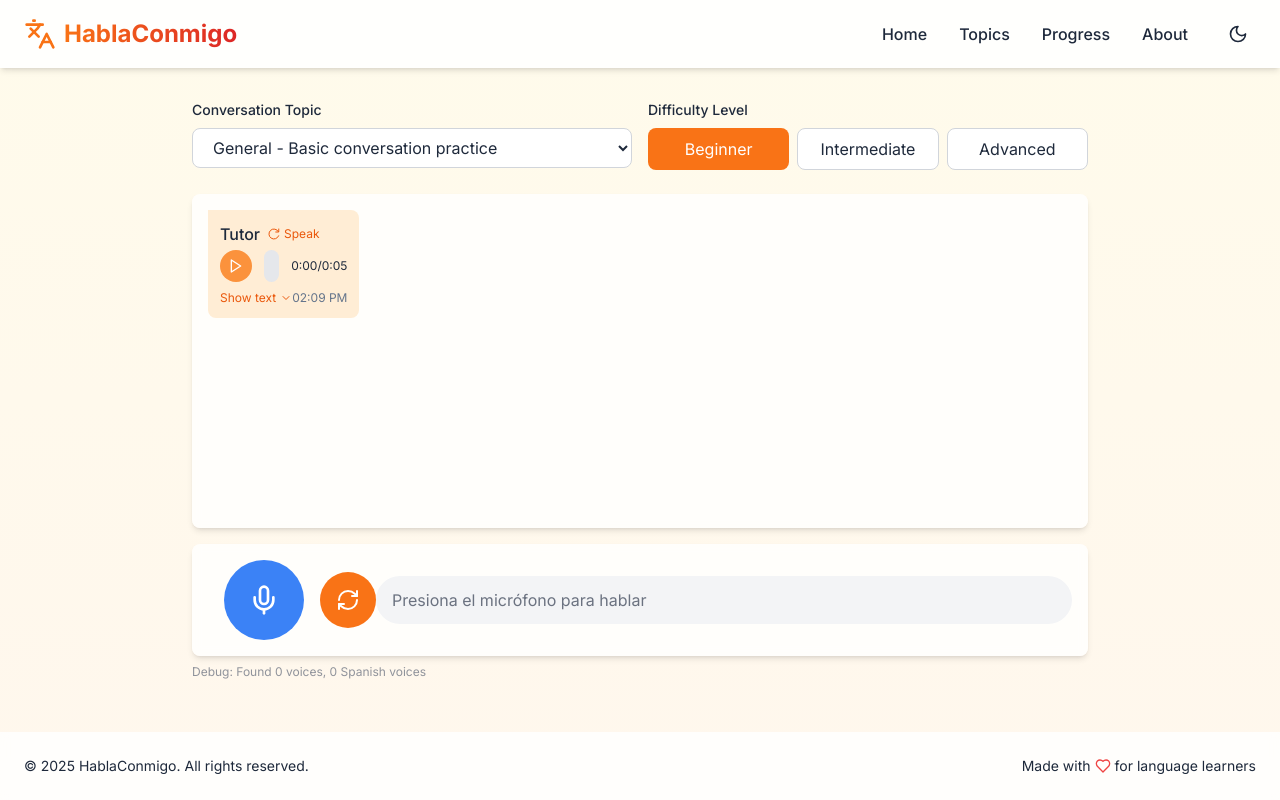
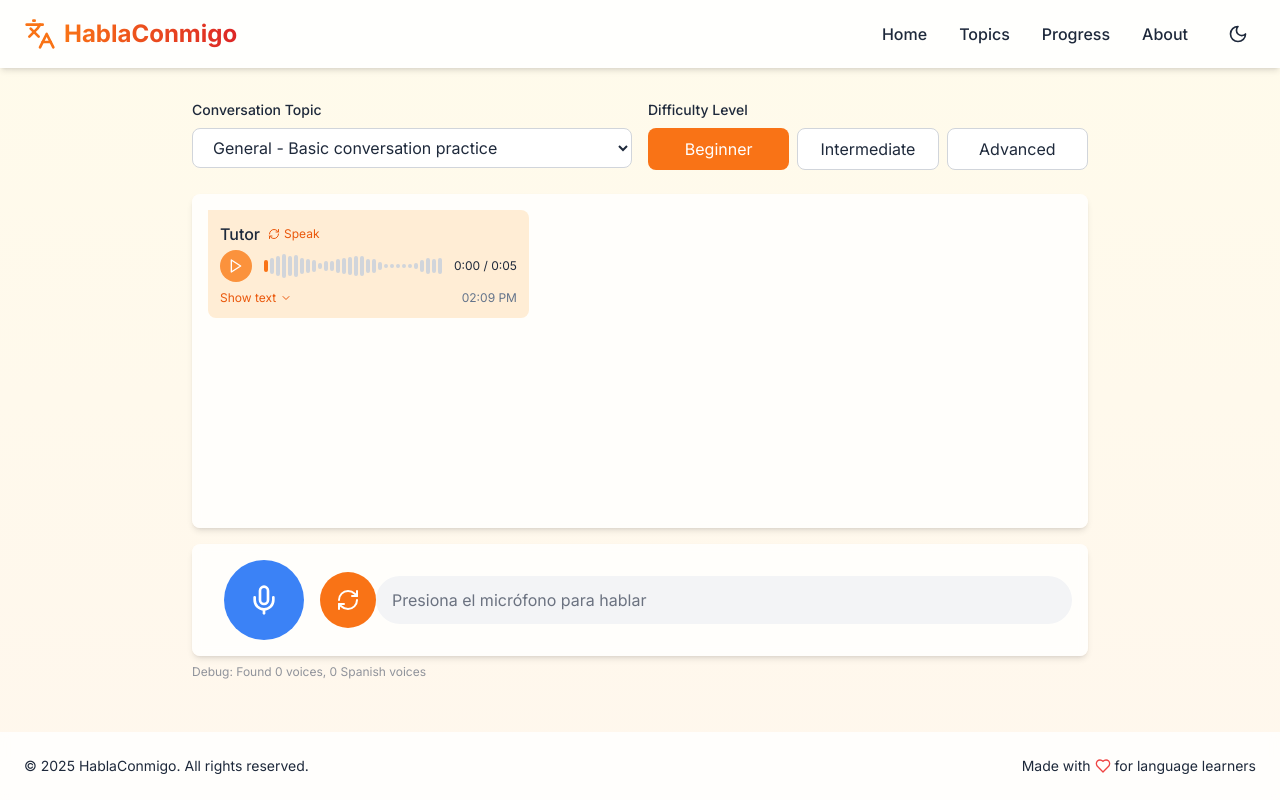
Before and after one commit to ratiebareeng/habla-conmigo, a React (Vite) app: page / in a window 1280 px wide. Built offline with nearby package versions, Linux system fonts and the light colour scheme.

Commit message:
ui update

```diff
--- a/src/components/VoiceMessage.tsx
+++ b/src/components/VoiceMessage.tsx
@@ -1,4 +1,6 @@
+import { ChevronDown, ChevronUp, Pause, Play, RefreshCw } from 'lucide-react';
 import React, { useEffect, useRef, useState } from 'react';
+import VoiceWaveform from './VoiceWaveForm';
 
 interface VoiceMessageProps {
   text: string;
@@ -14,13 +16,8 @@ const VoiceMessage: React.FC<VoiceMessageProps> = ({ text, duration, isAi, onRet
   const [intervalId, setIntervalId] = useState<number | null>(null);
   const audioRef = useRef<HTMLAudioElement | null>(null);
 
+  // Clean up on unmount
   useEffect(() => {
-    // Create audio context and element when component mounts
-    if (typeof window !== 'undefined') {
-      audioRef.current = new Audio();
-    }
-
-    // Clean up on unmount
     return () => {
       if (intervalId) clearInterval(intervalId);
       if (audioRef.current) {
@@ -28,7 +25,7 @@ const VoiceMessage: React.FC<VoiceMessageProps> = ({ text, duration, isAi, onRet
         audioRef.current = null;
       }
     };
-  }, []);
+  }, [intervalId]);
 
   // Convert seconds to MM:SS format
   const formatTime = (seconds: number) => {
@@ -37,7 +34,7 @@ const VoiceMessage: React.FC<VoiceMessageProps> = ({ text, duration, isAi, onRet
     return `${mins}:${secs < 10 ? '0' : ''}${secs}`;
   };
 
-  // Handle play/pause toggle with fallback to visual simulation
+  // Handle play/pause toggle
   const togglePlayback = () => {
     if (isPlaying) {
       // If currently playing, stop playback
@@ -46,8 +43,8 @@ const VoiceMessage: React.FC<VoiceMessageProps> = ({ text, duration, isAi, onRet
         setIntervalId(null);
       }
 
-      if (audioRef.current) {
-        audioRef.current.pause();
+      if (window.speechSynthesis) {
+        window.speechSynthesis.cancel();
       }
 
       setIsPlaying(false);
@@ -58,15 +55,11 @@ const VoiceMessage: React.FC<VoiceMessageProps> = ({ text, duration, isAi, onRet
     setIsPlaying(true);
 
     // Try to use speech synthesis directly
-    if (typeof window !== 'undefined' && 'speechSynthesis' in window) {
-      try {
-        // Call the parent's retry playback function which handles speech synthesis
     if (onRetryPlayback) {
       onRetryPlayback();
     }
 
-        // Simulate progress with intervals for visual feedback
-        // This is a fallback in case the speech synthesis doesn't properly trigger events
+    // Simulate progress for visual feedback
     const interval = window.setInterval(() => {
       setPlaybackProgress(prev => {
         if (prev >= 100) {
@@ -80,7 +73,8 @@ const VoiceMessage: React.FC<VoiceMessageProps> = ({ text, duration, isAi, onRet
 
     setIntervalId(interval);
 
-        // Listen for speech synthesis ending (this may not always work)
+    // Listen for speech synthesis ending
+    if (window.speechSynthesis) {
       const checkSpeechEnd = window.setInterval(() => {
         if (!window.speechSynthesis.speaking) {
           clearInterval(checkSpeechEnd);
@@ -92,32 +86,7 @@ const VoiceMessage: React.FC<VoiceMessageProps> = ({ text, duration, isAi, onRet
           }
         }
       }, 500);
-
-      } catch (error) {
-        console.error('Error starting speech playback:', error);
-        // Fall back to visual simulation
-        simulatePlayback();
     }
-    } else {
-      // If speech synthesis is not available, simulate playback
-      simulatePlayback();
-    }
-  };
-
-  // Function to simulate audio playback with visual progress
-  const simulatePlayback = () => {
-    const interval = window.setInterval(() => {
-      setPlaybackProgress(prev => {
-        if (prev >= 100) {
-          clearInterval(interval);
-          setIsPlaying(false);
-          return 0;
-        }
-        return prev + 1;
-      });
-    }, duration * 10);
-
-    setIntervalId(interval);
   };
 
   // Toggle text visibility
@@ -126,7 +95,7 @@ const VoiceMessage: React.FC<VoiceMessageProps> = ({ text, duration, isAi, onRet
   };
 
   return (
-    <div className={`max-w-[300px] p-3 rounded-lg ${
+    <div className={`max-w-full p-3 rounded-lg ${
       isAi
         ? 'bg-orange-100 text-slate-800 rounded-tl-none'
         : 'bg-blue-600 text-white rounded-br-none'
@@ -144,14 +113,25 @@ const VoiceMessage: React.FC<VoiceMessageProps> = ({ text, duration, isAi, onRet
               // Reset and start progress animation
               setPlaybackProgress(0);
               setIsPlaying(true);
-              simulatePlayback();
+
+              // Simulate progress with intervals
+              const interval = window.setInterval(() => {
+                setPlaybackProgress(prev => {
+                  if (prev >= 100) {
+                    clearInterval(interval);
+                    setIsPlaying(false);
+                    return 0;
+                  }
+                  return prev + 1;
+                });
+              }, duration * 10);
+
+              setIntervalId(interval);
             }}
             className="ml-2 text-xs flex items-center text-orange-600"
-            title="Retry speech"
+            title="Play speech again"
           >
-            <svg className="w-3 h-3 mr-1" viewBox="0 0 24 24" fill="none" stroke="currentColor" strokeWidth="2" strokeLinecap="round" strokeLinejoin="round">
-              <path d="M21.5 2v6h-6M21.34 15.57a10 10 0 1 1-.57-8.38" />
-            </svg>
+            <RefreshCw className="w-3 h-3 mr-1" />
             Speak
           </button>
         )}
@@ -164,27 +144,23 @@ const VoiceMessage: React.FC<VoiceMessageProps> = ({ text, duration, isAi, onRet
           aria-label={isPlaying ? 'Pause voice message' : 'Play voice message'}
         >
           {isPlaying ? (
-            <svg className="w-4 h-4 text-white" viewBox="0 0 24 24" fill="none" stroke="currentColor" strokeWidth="2" strokeLinecap="round" strokeLinejoin="round">
-              <rect x="6" y="4" width="4" height="16" />
-              <rect x="14" y="4" width="4" height="16" />
-            </svg>
+            <Pause className="w-4 h-4 text-white" />
           ) : (
-            <svg className="w-4 h-4 text-white" viewBox="0 0 24 24" fill="none" stroke="currentColor" strokeWidth="2" strokeLinecap="round" strokeLinejoin="round">
-              <polygon points="5 3 19 12 5 21 5 3" />
-            </svg>
+            <Play className="w-4 h-4 text-white" />
           )}
         </button>
 
         {/* Audio waveform visualization */}
-        <div className="flex-grow h-8 bg-gray-200 dark:bg-gray-600 rounded-full overflow-hidden">
-          <div
-            className={`h-full ${isAi ? 'bg-orange-500' : 'bg-blue-500'} rounded-full transition-all duration-300 ${isPlaying ? 'animate-pulse' : ''}`}
-            style={{ width: `${playbackProgress}%` }}
-          ></div>
+        <div className="flex-grow">
+          <VoiceWaveform
+            progress={playbackProgress}
+            isAi={isAi}
+            isPlaying={isPlaying}
+          />
         </div>
 
         <span className="ml-3 text-xs">
-          {formatTime(Math.floor(duration * playbackProgress / 100))}/{formatTime(duration)}
+          {formatTime(Math.floor(duration * playbackProgress / 100))} / {formatTime(duration)}
         </span>
       </div>
 
@@ -194,21 +170,11 @@ const VoiceMessage: React.FC<VoiceMessageProps> = ({ text, duration, isAi, onRet
           className={`text-xs flex items-center ${isAi ? 'text-orange-600' : 'text-blue-200'}`}
         >
           {showText ? 'Hide text' : 'Show text'}
-          <svg
-            className="w-3 h-3 ml-1"
-            viewBox="0 0 24 24"
-            fill="none"
-            stroke="currentColor"
-            strokeWidth="2"
-            strokeLinecap="round"
-            strokeLinejoin="round"
-          >
           {showText ? (
-              <polyline points="18 15 12 9 6 15" />
+            <ChevronUp className="w-3 h-3 ml-1" />
           ) : (
-              <polyline points="6 9 12 15 18 9" />
+            <ChevronDown className="w-3 h-3 ml-1" />
           )}
-          </svg>
         </button>
 
         <span className={`text-xs ${isAi ? 'text-slate-500' : 'text-blue-100'}`}>
--- a/src/components/VoiceWaveForm.tsx
+++ b/src/components/VoiceWaveForm.tsx
@@ -11,28 +11,30 @@ const VoiceWaveform: React.FC<WaveformProps> = ({ progress, isAi, isPlaying }) =
   // Number of bars to display
   const numBars = 30;
 
-  // Generate random heights for the bars (would be based on actual audio data in a real app)
+  // Generate random but consistent heights for the bars
   const generateBars = () => {
     const bars = [];
     for (let i = 0; i < numBars; i++) {
-      // Create random heights with some patterns to make it look like speech
-      const height = 30 + Math.sin(i * 0.5) * 25 + Math.random() * 25;
+      // Create pattern-based heights with some randomness to make it look like speech
+      // Using sine functions with different frequencies creates a natural wave pattern
+      const height = 30 + Math.sin(i * 0.5) * 25 + Math.sin(i * 0.2) * 15 + Math.random() * 15;
       bars.push(Math.max(15, Math.min(90, height))); // Clamp between 15% and 90%
     }
     return bars;
   };
 
-  const barHeights = generateBars();
+  // We use a ref to memoize the bar heights so they don't change on re-render
+  const barHeightsRef = React.useRef<number[]>(generateBars());
 
   // Calculate which bars should be highlighted based on progress
   const progressIndex = Math.floor((progress / 100) * numBars);
 
   return (
-    <div className="flex items-center h-8 space-x-1">
-      {barHeights.map((height, index) => (
+    <div className="flex items-center h-8 space-x-0.5">
+      {barHeightsRef.current.map((height, index) => (
         <div
           key={index}
-          className={`w-1 rounded-full transition-all duration-300 ${
+          className={`w-1 rounded-full transition-all duration-100 ${
             isPlaying ? 'animate-pulse' : ''
           } ${
             index <= progressIndex
```
Lines whose indentation alone changed are shown as unchanged.
